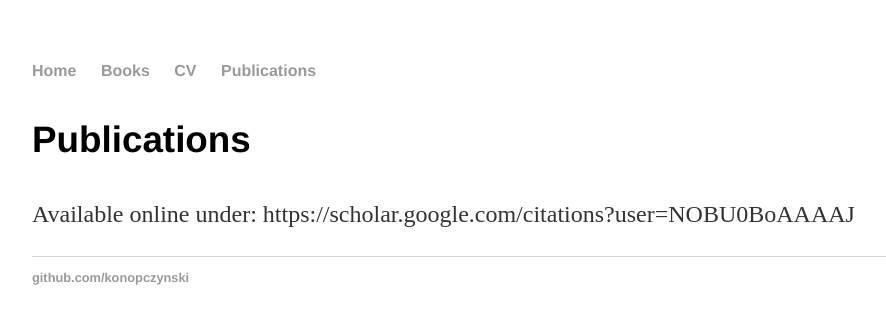
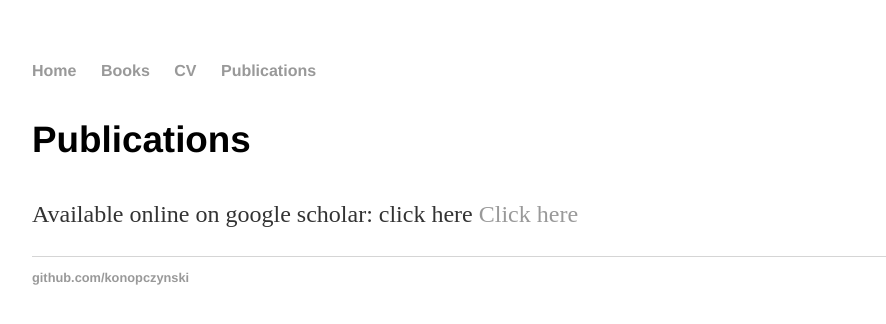
Before and after one commit to konopczynski/konopczynski.github.io, a Jekyll site: the page built from publications/index.html, in a window 1280 px wide. Shown: the top 324 px of the page, without its empty margins (160-1046 px from the left). Built offline with Jekyll 4.4.1, drawn with Linux system fonts in a browser that asks for light colours.

Commit message:
Update index.html

```diff
--- a/publications/index.html
+++ b/publications/index.html
@@ -5,5 +5,5 @@ title: List of publications
 
 	<div class="publications">
 		<h3>Publications</h3>
-    <p>Available online under: https://scholar.google.com/citations?user=NOBU0BoAAAAJ</p>
+    <p>Available online on google scholar: click here <a href="https://scholar.google.com/citations?user=NOBU0BoAAAAJ" title="Go to google scholar">Click here</a> </p>
 	</div>
```
